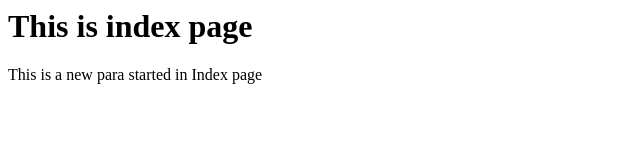
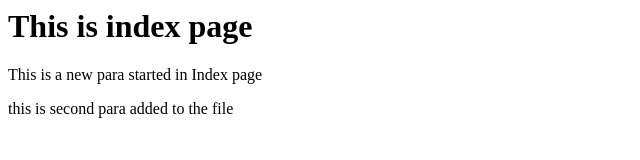
Before and after one commit to audaysankar/myproject1, a plain HTML site: page index.html in a window 1280 px wide. Shown: the whole page, without its empty margins (0-640 px from the left). Drawn offline with Linux system fonts and the light colour scheme.

Commit message:
added second para

```diff
--- a/index.html
+++ b/index.html
@@ -3,4 +3,5 @@
 <h1>This is index page</h1>
 <p>This is a new para started in Index page</P>
 	</body>
+<p>this is second para added to the file</p>
 </html>
```
